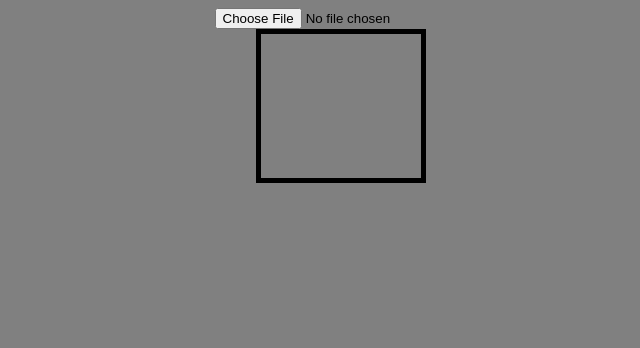
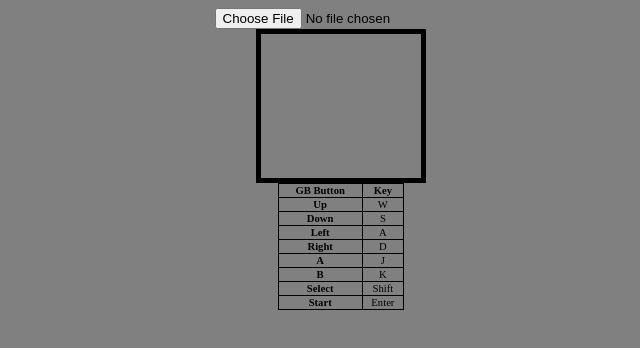
Before and after one commit to acr575/GBJS, a plain HTML site: page index.html in a window 1280 px wide. Shown: the whole page, without its empty margins (299-939 px from the left). Drawn offline with Linux system fonts and the light colour scheme.

Commit message:
Keys mapping

```diff
--- a/index.html
+++ b/index.html
@@ -25,13 +25,15 @@
 
     table {
       border-collapse: collapse;
-      width: 100%;
+      width: 10%;
+      font-size: 8pt;
     }
 
     th,
     td {
       border: 1px solid black;
-      padding: 8px;
+      padding: 1px;
+      text-align: center;
     }
 
     .content {
@@ -164,6 +166,44 @@
           <button id="select">SELECT</button>
         </div>
       </div>
+      <table>
+        <tr>
+          <th>GB Button</th>
+          <th>Key</th>
+        </tr>
+        <tr>
+          <td><strong>Up</strong></td>
+          <td>W</td>
+        </tr>
+        <tr>
+          <td><strong>Down</strong></td>
+          <td>S</td>
+        </tr>
+        <tr>
+          <td><strong>Left</strong></td>
+          <td>A</td>
+        </tr>
+        <tr>
+          <td><strong>Right</strong></td>
+          <td>D</td>
+        </tr>
+        <tr>
+          <td><strong>A</strong></td>
+          <td>J</td>
+        </tr>
+        <tr>
+          <td><strong>B</strong></td>
+          <td>K</td>
+        </tr>
+        <tr>
+          <td><strong>Select</strong></td>
+          <td>Shift</td>
+        </tr>
+        <tr>
+          <td><strong>Start</strong></td>
+          <td>Enter</td>
+        </tr>
+      </table>
     </div>
 
     <script src="./debug/debug.js" type="module"></script>
```
